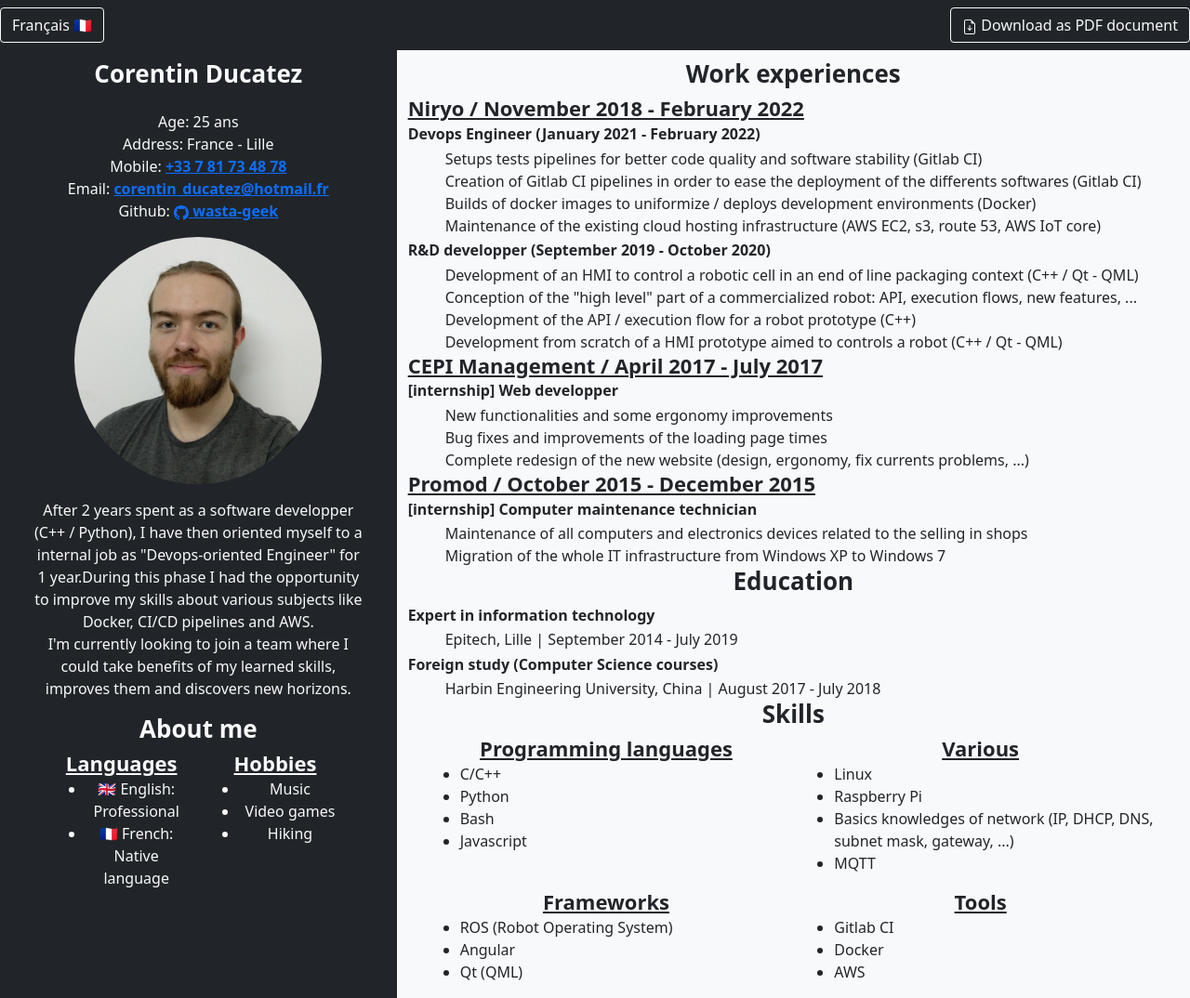
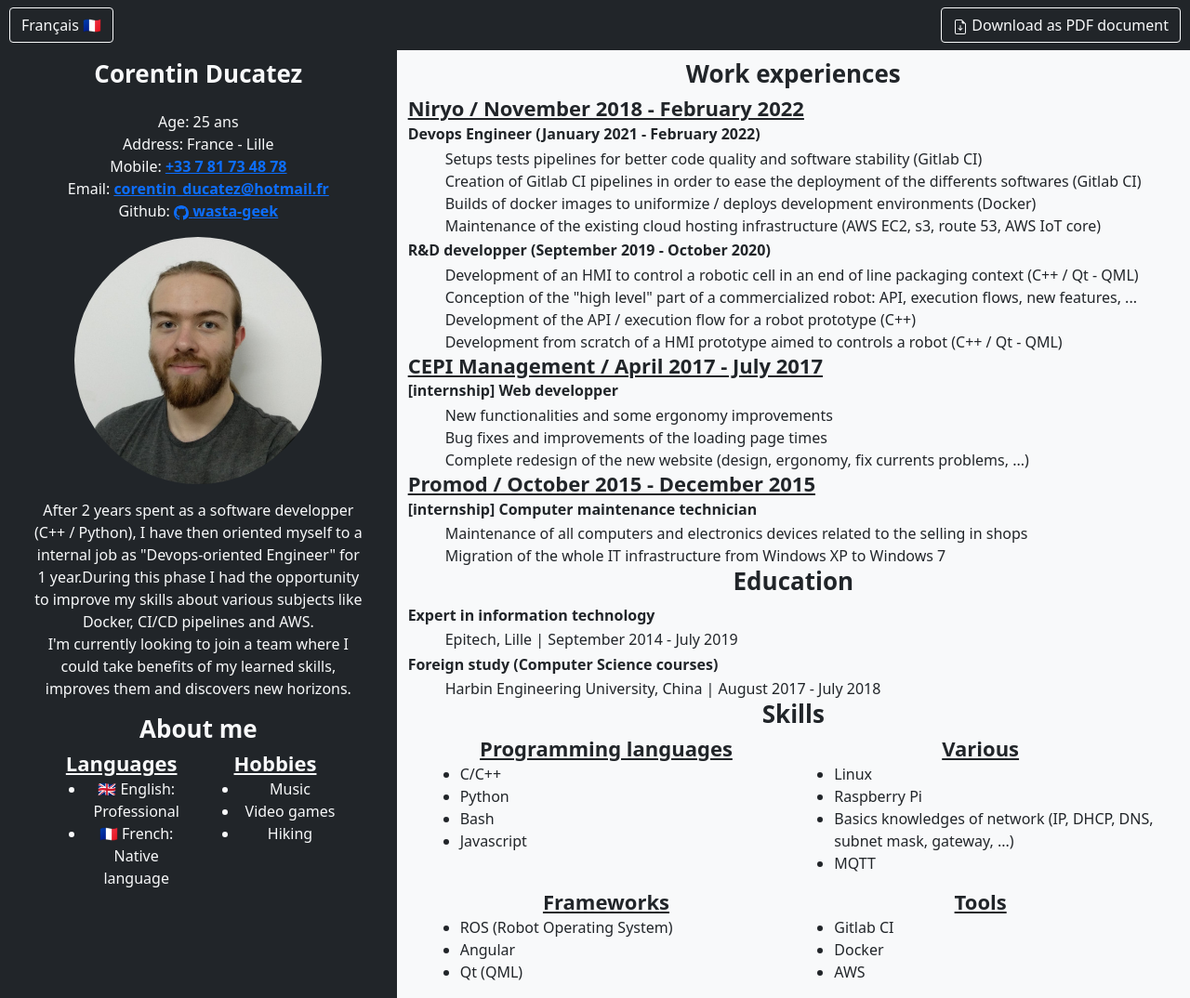
Before and after one commit to Wasta-Geek/curriculum-vitae, a Jekyll site: the page built from docs/en/index.markdown, in a window 1280 px wide. Shown: the whole page at 93% size. Built offline with Jekyll 4.4.1, drawn with Linux system fonts in a browser that asks for light colours.

Commit message:
Add navbar padding

```diff
--- a/docs/_sass/main.scss
+++ b/docs/_sass/main.scss
@@ -194,6 +194,12 @@
     position: relative;
 }
 
+.navbar-header
+{
+    padding-left: 10px;
+    padding-right: 10px;
+}
+
 #lightSwitch {
     cursor: pointer;
 }
```
